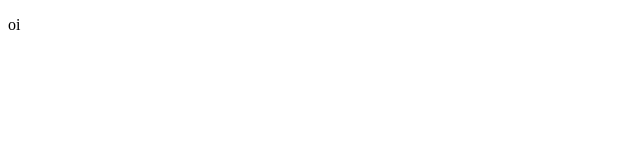
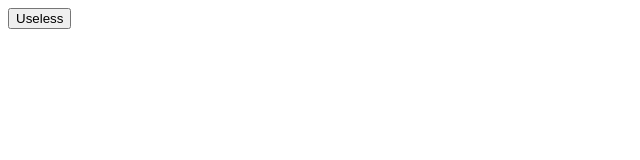
Before and after one commit to Artotz/Arduino-API-Interaction, a Next.js app: page / in a window 1280 px wide. Shown: the top 160 px of the page, without its empty margins (0-640 px from the left). Built offline with nearby package versions, Linux system fonts and the light colour scheme.

Commit message:
feat: basic homepage

```diff
--- a/pages/index.tsx
+++ b/pages/index.tsx
@@ -1,3 +1,17 @@
-export default function About() {
-  return <p> oi</p>;
+import Head from "next/head";
+
+export default function Home() {
+  return (
+    <>
+      <Head>
+        <title>Arduino Interaction</title>
+      </Head>
+
+      <main className="flex w-max">
+        <section className="flex justify-around">
+          <button> Useless </button>
+        </section>
+      </main>
+    </>
+  );
 }
```
